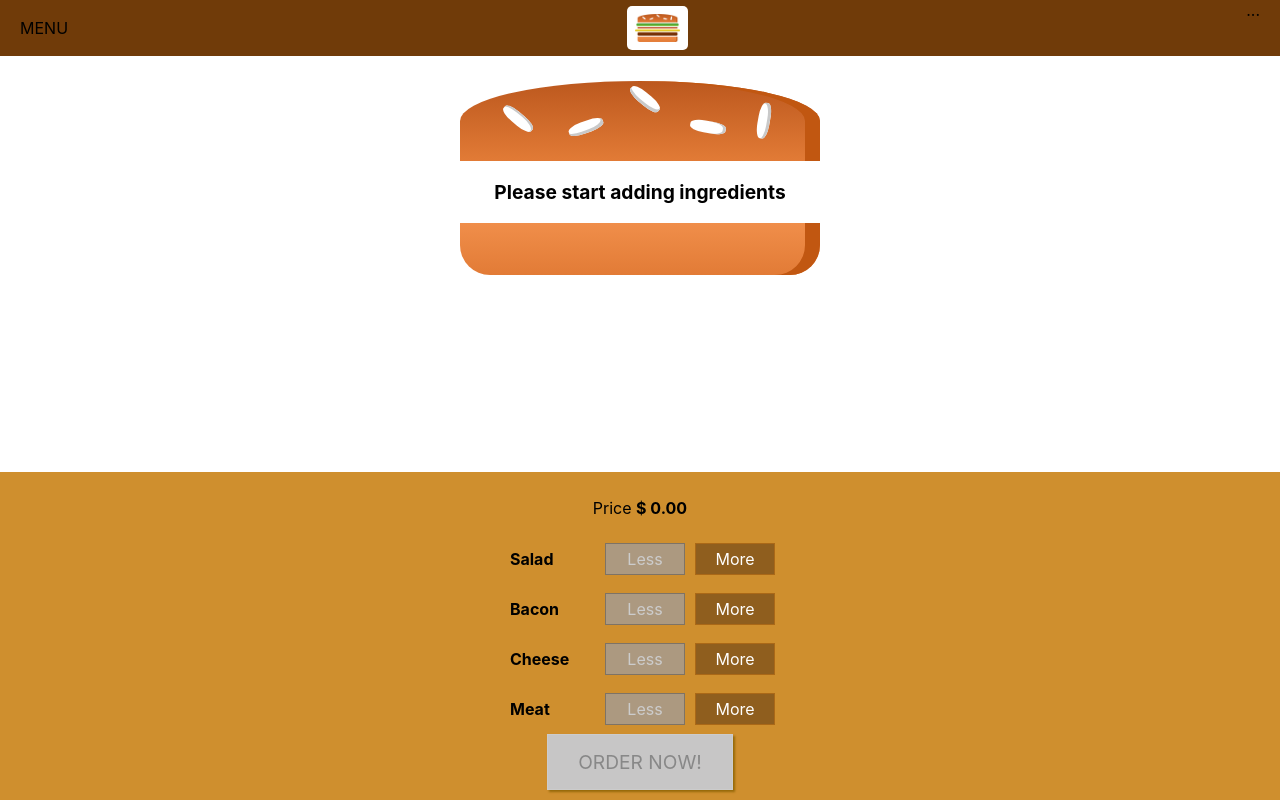
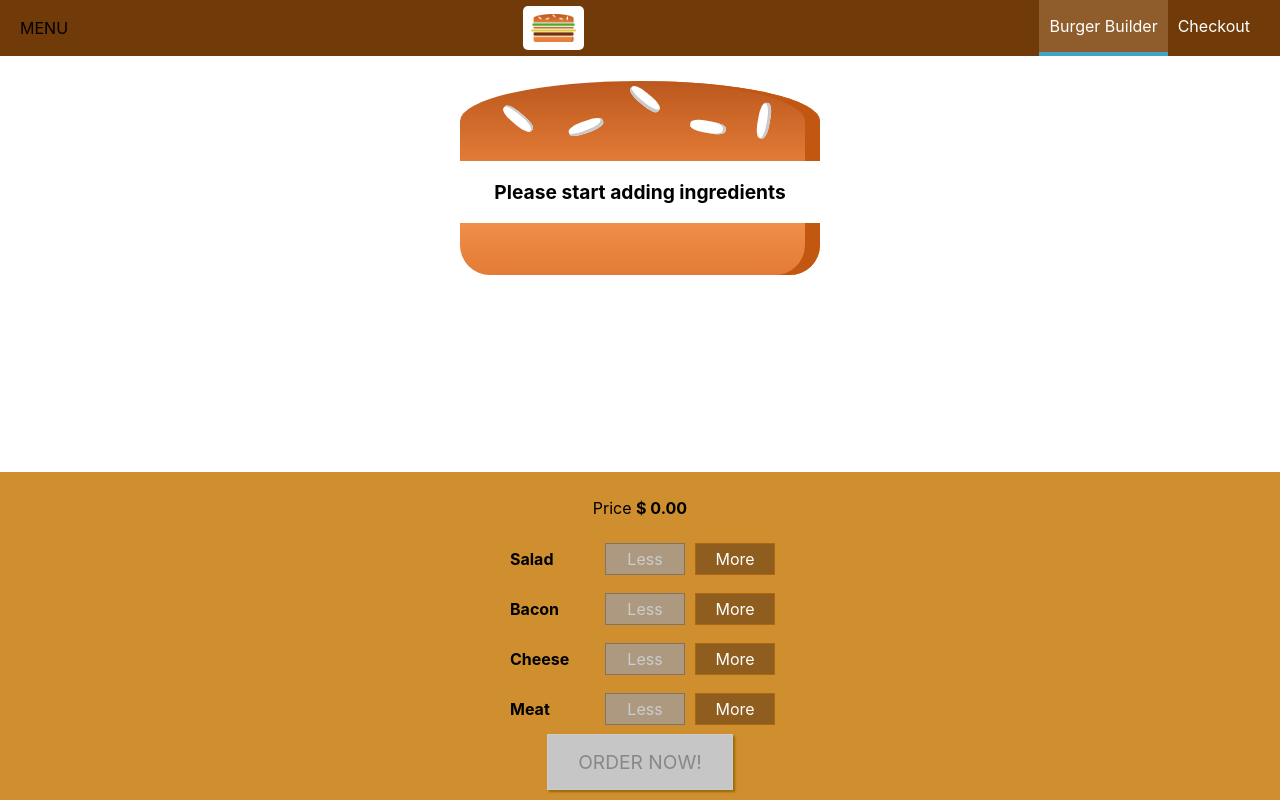
Before and after one commit to pramodkharade/reactbuggerapp, a React (Create React App) app: page / in a window 1280 px wide. Built offline with nearby package versions, Linux system fonts and the light colour scheme.

Commit message:
added resubale navigationitems components

```diff
--- /dev/null
+++ b/src/components/Navigation/NavigationItems/NavigationItem/NavigationItem.js
@@ -0,0 +1,11 @@
+import React from 'react';
+import Classes from './NavigationItem.module.css';
+
+const navigationItem = (props) => (
+  <li className={Classes.NavigationItem}>
+      <a href={props.link}
+  className={props.active ? Classes.active : null}> {props.children}</a>
+      </li>
+);
+
+export default navigationItem;
--- /dev/null
+++ b/src/components/Navigation/NavigationItems/NavigationItem/NavigationItem.module.css
@@ -0,0 +1,23 @@
+.NavigationItem{
+    margin: 0;
+    box-sizing: border-box;
+    display: flex;
+    align-items: center;
+    height: 100%;
+}
+.NavigationItem a {
+    color: white;
+    text-decoration: none;
+    height: 100%;
+    padding: 16px 10px;
+    border-bottom: 4px solid transparent;
+    box-sizing: border-box;
+    display: block;
+}
+.NavigationItem a:hover,
+.NavigationItem a:active,
+.NavigationItem a.active{
+    background-color: #8f5c2c;
+    border-bottom: 4px solid #40A4C8;
+    color: white;
+}
--- /dev/null
+++ b/src/components/Navigation/NavigationItems/NavigationItems.js
@@ -0,0 +1,11 @@
+import React from 'react';
+import Classes from './NavigationItems.module.css'
+import NavigationItem from './NavigationItem/NavigationItem';
+const navigationItems = (props) => (
+  <ul className={Classes.NavigationItems}>
+        <NavigationItem link='/' active>Burger Builder</NavigationItem>
+        <NavigationItem link='/'>Checkout</NavigationItem>
+    </ul>
+);
+
+export default navigationItems;
--- /dev/null
+++ b/src/components/Navigation/NavigationItems/NavigationItems.module.css
@@ -0,0 +1,8 @@
+.NavigationItems {
+    margin: 0;
+    padding: 0;
+    list-style: none;
+    display: flex;
+    align-items: center;
+    height: 100%;
+}
--- a/src/components/Navigation/Toolbar/Toolbar.js
+++ b/src/components/Navigation/Toolbar/Toolbar.js
@@ -1,12 +1,14 @@
 import React from 'react';
 import Classes from './Toolbar.module.css';
 import Logo from '../../Logo/Logo';
-import logo from '../../Logo/Logo';
+import NavigationItems from '../NavigationItems/NavigationItems';
 const toolBar = (props) => (
   <header className={Classes.Toolbar}>
         <div>MENU</div>
         <Logo/>
-        <nav>...</nav>
+        <nav>
+            <NavigationItems/>
+        </nav>
     </header>
 );
 
```
